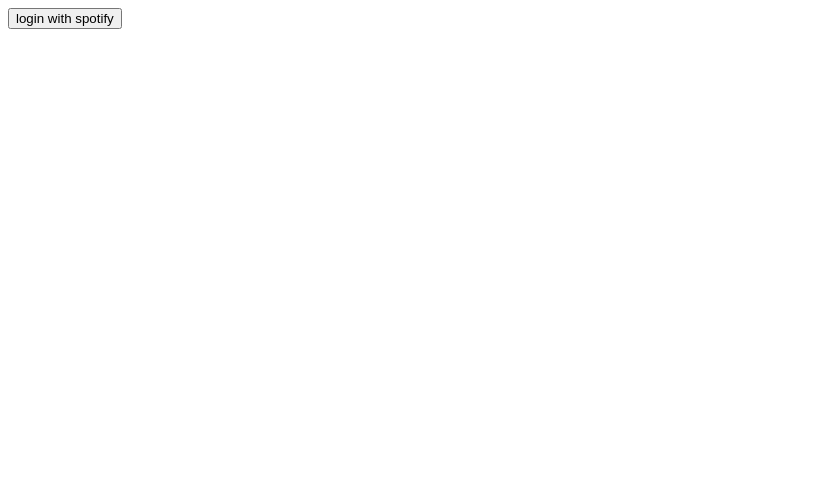
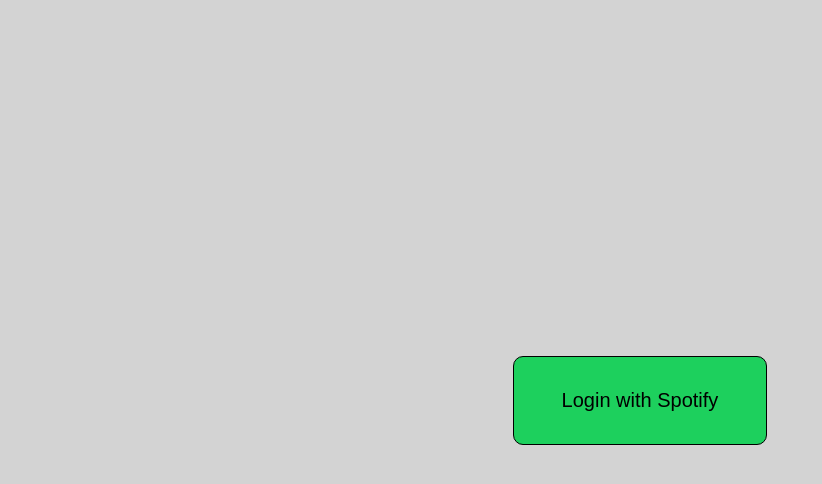
Before and after one commit to toniemati/spotify-game, a React (Create React App) app in the folder client/: page / in a window 1280 px wide. Shown: the top 484 px of the page, without its empty margins (0-822 px from the left). Built offline with nearby package versions, Linux system fonts and the light colour scheme; the HTML template or start-up script is replaced by a standard one; what spotify-web-api-node would draw is missing.

Commit message:
adding style

```diff
--- a/client/src/App.css
+++ b/client/src/App.css
@@ -0,0 +1,5 @@
+* {
+  padding: 0;
+  margin: 0;
+  box-sizing: border-box;
+}
--- a/client/src/components/GameBoard.jsx
+++ b/client/src/components/GameBoard.jsx
@@ -5,9 +5,8 @@
   const [fourTracks, setFourTracks] = useState([]);
   const [points, setPoints] = useState(0);
   const [round, setRound] = useState(0);
-  const [time, setTime] = useState(10);
+  let timerOut = null;
   const audio = useRef();
-  let timerInterval = null;
 
   useEffect(() => {
     shuffleTrakcs();
@@ -24,10 +23,10 @@
         fourArr.push(songs[idx]);
     }
     setFourTracks(fourArr);
-  }, [tracks]);
+  });
 
   useEffect(() => {
-    if (!fourTracks.length) return;
+    if (fourTracks.length < 4) return;
 
     let idx = Math.floor(Math.random() * fourTracks.length);
 
@@ -38,24 +37,20 @@
   const playAudio = (url) => {
     audio.current.src = url;
     audio.current.volume = 0.1;
+
+    clearingTimeOut();
+
+    timerOut = setTimeout(() => {
+      shuffleTrakcs();
+    }, 5000);
+
     audio.current.play();
 
-    if (timerInterval)
-      timerInterval = null;
-
-    timerInterval = setInterval(() => {
-      if (time < 0) {
-        setTime(10);
-        clearInterval(timerInterval);
-        shuffleTrakcs();
-      }
-
-      setTime(time - 1);
-    }, 1000);
 
   };
 
   const checkAnswer = (item) => {
+    clearingTimeOut();
     const { track: { preview_url } } = item;
 
     if (preview_url === audio.current.src)
@@ -63,6 +58,13 @@
 
     setRound(round + 1);
     shuffleTrakcs();
+  };
+
+  const clearingTimeOut = () => {
+    if (timerOut)
+      clearTimeout(timerOut);
+
+    timerOut = null;
   };
 
 
--- /dev/null
+++ b/client/src/components/ListPlaylists.css
@@ -0,0 +1,6 @@
+.list-playlists {
+  width: 90%;
+  display: flex;
+  flex-wrap: wrap;
+  justify-content: center;
+}
--- a/client/src/components/ListPlaylists.jsx
+++ b/client/src/components/ListPlaylists.jsx
@@ -1,10 +1,11 @@
 import React from 'react'
 import PlaylistItem from './PlaylistItem'
+import './ListPlaylists.css';
 
 function ListPlaylists({playlists, onSetPlaylist}) {
 
   return (
-    <div className="list-playlist">
+    <div className="list-playlists">
       {playlists.map(playlist => (
         <PlaylistItem onSelectPlaylist={() => { onSetPlaylist(playlist) }} playlist={playlist} key={playlist.id} />
       ))}
--- /dev/null
+++ b/client/src/components/PlaylistItem.css
@@ -0,0 +1,18 @@
+.playlist-item {
+  border-radius: 10px;
+  width: 20%;
+  margin: 1rem;
+  cursor: pointer;
+}
+
+img {
+  width: 100%;
+  border-radius: 20px;
+}
+
+h3 {
+  font-size: 20px;
+  color: #333;
+  text-align: center;
+  margin: 1rem;
+}
--- a/client/src/components/PlaylistItem.jsx
+++ b/client/src/components/PlaylistItem.jsx
@@ -1,9 +1,13 @@
 import React from 'react'
+import './PlaylistItem.css';
 
 function PlaylistItem({playlist, onSelectPlaylist}) {
+  console.log(playlist.images)
+
   return (
-    <div>
-      <h3 onClick={() => { onSelectPlaylist(playlist) }}>{playlist.name}</h3>
+    <div onClick={() => { onSelectPlaylist(playlist) }} className="playlist-item">
+      <img src={playlist.images[0].url} alt="img" />
+      <h3 >{playlist.name}</h3>
     </div>
   )
 }
--- /dev/null
+++ b/client/src/view/Game.css
@@ -0,0 +1,12 @@
+.game {
+  display: flex;
+  justify-content: center;
+  align-items: center;
+  flex-direction: column;
+}
+
+h1 {
+  font-size: 48px;
+  margin: 1rem;
+  cursor: pointer;
+}
--- a/client/src/view/Game.jsx
+++ b/client/src/view/Game.jsx
@@ -2,6 +2,7 @@
 import SpotifyWebApi from 'spotify-web-api-node';
 import GameBoard from '../components/GameBoard';
 import ListPlaylists from '../components/ListPlaylists';
+import './Game.css';
 
 const SPOTIFY = new SpotifyWebApi({
   clientId: 'fcecfc72172e4cd267473117a17cbd4d',
@@ -49,7 +50,7 @@
   };
 
   return (
-    <div>
+    <div className="game">
       <h1 onClick={() => resetPlaylist()}>It's only game! 🎮</h1>
       {playlists && !currentPlaylist && <ListPlaylists onSetPlaylist={setPlaylist} playlists={playlists}/>}
       {currentPlaylist && tracks.length && <GameBoard playlist={currentPlaylist} tracks={tracks} />}
--- /dev/null
+++ b/client/src/view/HomePage.css
@@ -0,0 +1,26 @@
+.home-page {
+  display: flex;
+  justify-content: center;
+  align-items: center;
+  height: 100vh;
+  background-color: lightgray;
+}
+
+button {
+  padding: 2rem 3rem;
+  border-radius: 10px;
+  font-size: 20px;
+  background-color: #1DD05D;
+  color: #000;
+
+  border: 1px solid black;
+  outline: none;
+  cursor: pointer;
+  transition: 0.1s ease-in-out;
+}
+
+button:hover {
+  color:#1DD05D;
+  background-color: #333;
+  border: 2px solid #1DD05D;
+}
--- a/client/src/view/HomePage.jsx
+++ b/client/src/view/HomePage.jsx
@@ -1,11 +1,12 @@
 import React from 'react'
+import './HomePage.css';
 
 function HomePage() {
 
   return (
     <div className="home-page">
       <a href="http://localhost:8888/login">
-        <button>login with spotify</button>
+        <button>Login with Spotify</button>
       </a>
     </div>
   )
```
